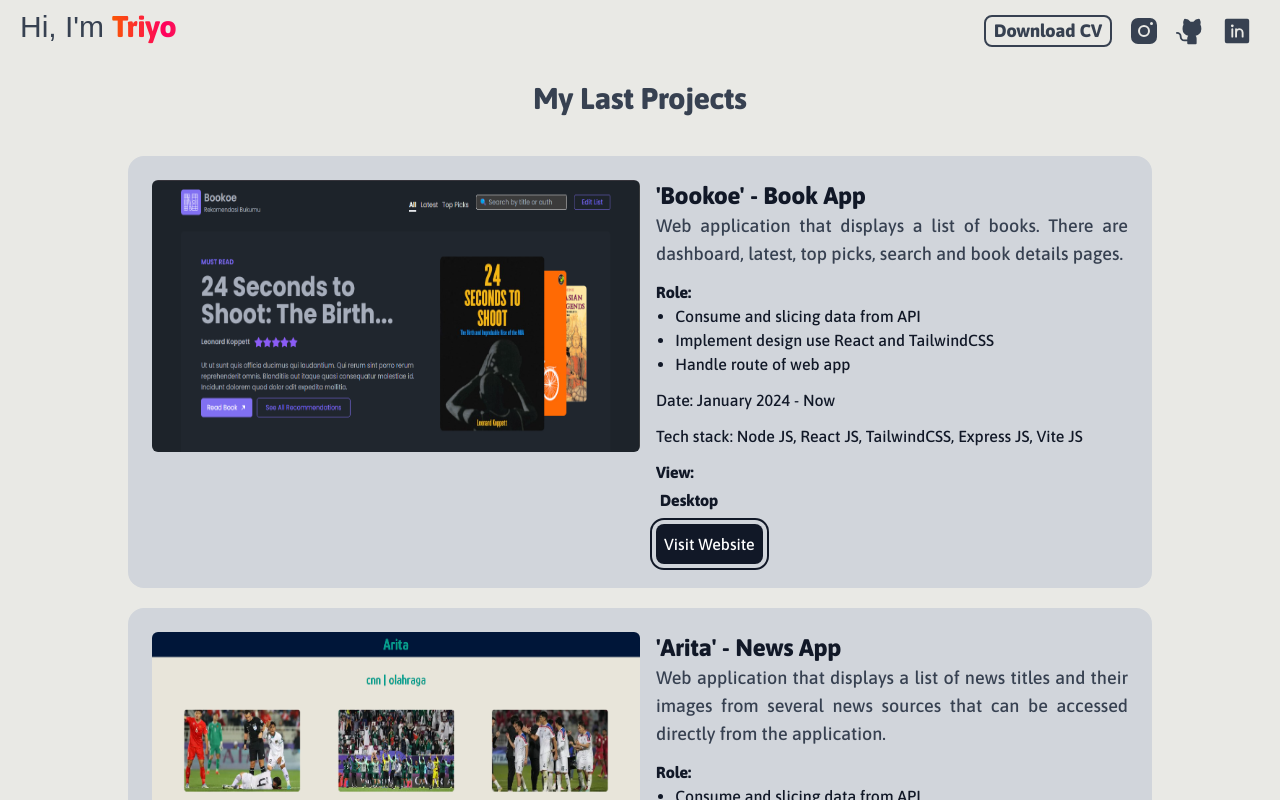
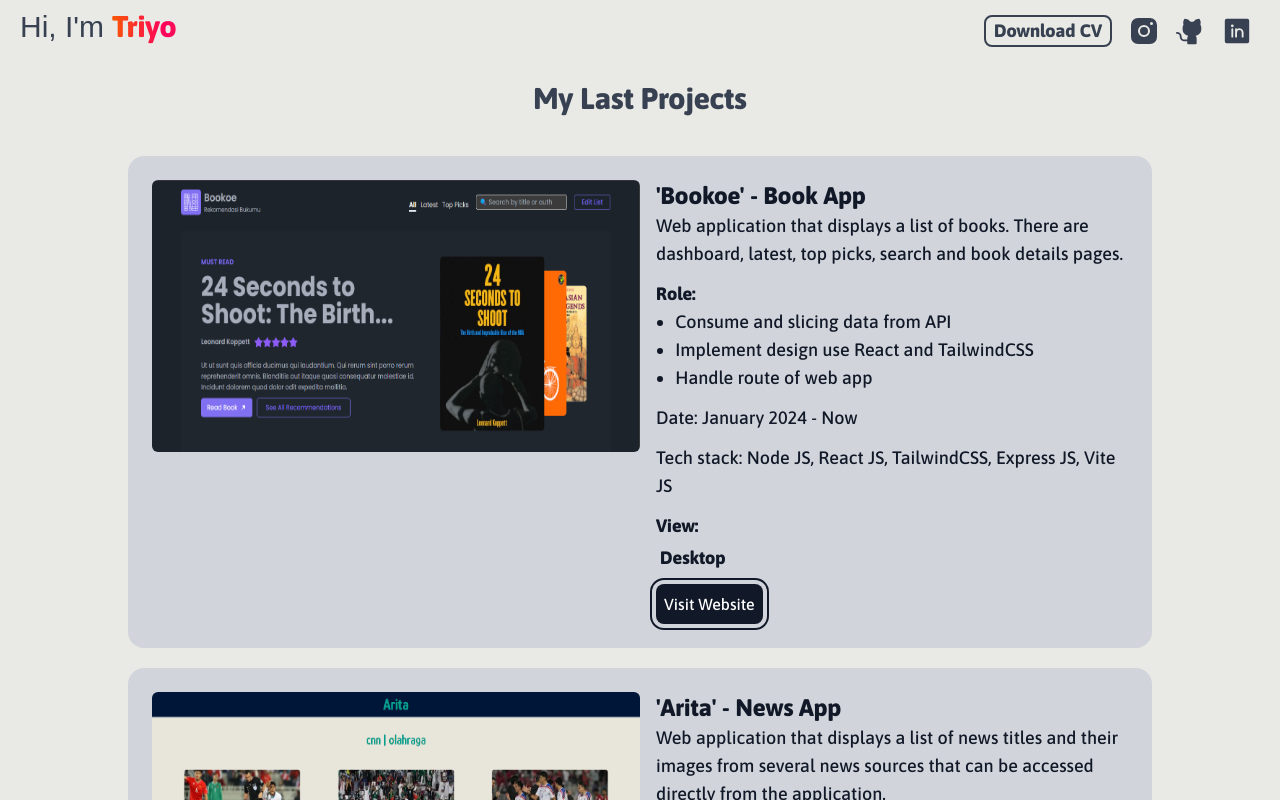
Before and after one commit to Triyo11/personal-web-cv, a React (Vite) app: page /last-projects in a window 1280 px wide. Shown: the top 800 px of the page. Built offline with nearby package versions, Linux system fonts and the light colour scheme; a web font is replaced by a local one.

Commit message:
add some changes on package.json and projects card

```diff
--- a/package.json
+++ b/package.json
@@ -20,14 +20,14 @@
     "@types/react": "^18.2.43",
     "@types/react-dom": "^18.2.17",
     "@vitejs/plugin-react": "^4.2.1",
-    "autoprefixer": "^10.4.16",
+    "autoprefixer": "^10.4.18",
     "daisyui": "^4.4.20",
     "eslint": "^8.55.0",
     "eslint-plugin-react": "^7.33.2",
     "eslint-plugin-react-hooks": "^4.6.0",
     "eslint-plugin-react-refresh": "^0.4.5",
-    "postcss": "^8.4.32",
-    "tailwindcss": "^3.3.6",
+    "postcss": "^8.4.35",
+    "tailwindcss": "^3.4.1",
     "vite": "^5.0.8"
   }
 }
--- a/src/components/ProjectsCard.jsx
+++ b/src/components/ProjectsCard.jsx
@@ -22,12 +22,15 @@ const ProjectsCard = ({
         <h2 className="md:text-2xl text-xl font-semibold text-gray-900">
           {title}
         </h2>
-        <p className="md:text-lg text-md text-justify leading-tight text-gray-700">
+        <div className="md:text-lg text-md">
+          <article className="text-pretty">
+            <p className="md:text-lg text-md leading-tight text-gray-900">
               {desc}
             </p>
+          </article>
           <div className="pt-3">
-          <p className="text-gray-900 font-semibold">Role:</p>
-          <ul className="list-disc pl-[1.2rem] text-gray-900">
+            <p className="text-gray-900 text-lg font-semibold">Role:</p>
+            <ul className="list-disc pl-[1.2rem] text-lg text-gray-900">
               {role.map((item) => (
                 <li key={item}>{item}</li>
               ))}
@@ -47,6 +50,7 @@ const ProjectsCard = ({
               </li>
             ))}
           </ul>
+        </div>
         <NavLink
           to={link}
           target={"_blank"}
```
Also changed, not shown: 1 other file (tests, documents, lock files or other folders). Lines whose indentation alone changed are shown as unchanged.
